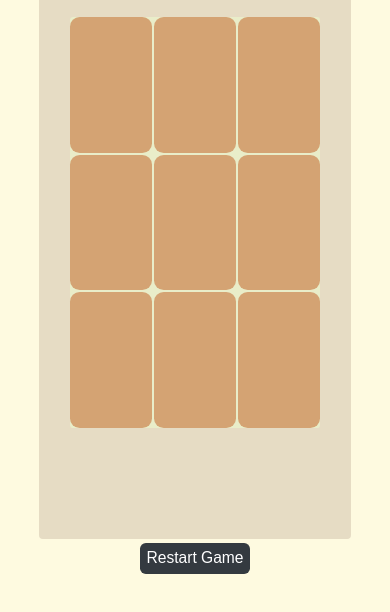
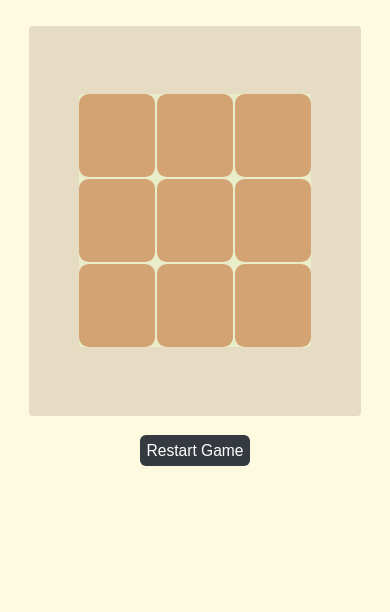
Before and after one commit to MrGreat-0/Tic-Tac-Toe-Game, a plain HTML site: page index.html in a window 390 px wide. Both pictures are taken after a click on the button "Start Game". Shown: the part 214-826 px from the top of the page. Drawn offline with Linux system fonts and the light colour scheme.

Commit message:
third commit
fix bugs and make #line responsive .

```diff
--- a/script.js
+++ b/script.js
@@ -21,18 +21,21 @@ var moves = 0;
 
 //  this is for winning pattern and also for line over winning one's
 //  [0][1][2] = store winning pattern ,
-//  [3][4][5] = store line pattern over winning one's {transform: translate(0, 0) rotate(45deg);}....
+//  [3][4][5] = store line pattern over winning one's {transform: translate(0, 0) rotate(0deg);}....for desktop...
+//  [6][7][8] = store line pattern over winning one's {transform: translate(0, 0) rotate(0deg);}....for media query - 800px...
+//  [7][10][11] = store line pattern over winning one's {transform: translate(0, 0) rotate(0deg);}....for media query - 600px...
+
 
 var winPattern = [
-    // [0, 1, 2, 3, 4, 5] = example from above
-    [0, 1, 2, 0, -8.9, 0],
-    [3, 4, 5, 0, 0, 0],
-    [6, 7, 8, 0, 8.6, 0],
-    [0, 3, 6, -8.3, 0, 90],
-    [1, 4, 7, 0, 0, 90],
-    [2, 5, 8, 8.35, 0, 90],
-    [0, 4, 8, 0, 0, 45],
-    [2, 4, 6, 0, 0, -45],
+    // [0, 1, 2, 3, 4, 5, 6, 7, 8, 9, 10, 11] = example from above
+    [0, 1, 2, 0, -8.9, 0, 0, -16.5, 0, 0, -18.7, 0],
+    [3, 4, 5, 0, 0, 0, 0, -0.3, 0, 0, 3, 0],
+    [6, 7, 8, 0, 8.6, 0, 0, 15.7, 0, 0, 25, 0],
+    [0, 3, 6, -8.3, 0, 90, -13.8, 0, 90, -20, 3, 90],
+    [1, 4, 7, 0, 0, 90, 0, 0, 90, 0, 3, 90],
+    [2, 5, 8, 8.35, 0, 90, 14, 0, 90, 20, 3, 90],
+    [0, 4, 8, 0, 0, 45, 0, 0, 49, 0, 3, 46],
+    [2, 4, 6, 0, 0, -45, 0, 0, -49, 0, 3, -47],
 ];
 
 
@@ -87,31 +90,20 @@ var winPattern = [
 
 
 function restartGame() {
+    document.getElementById("line").style.display = "none";
     turnX = true;
     moves = 0;
     makeBox();
+    window.addEventListener("resize", checkWinner);
+
 }
 restartButton.addEventListener('click', restartGame);
-
-
-
-// function startGame() {
-//     var startBtn = document.createElement("button");
-//     startBtn.id = "start-btn";
-//     startBtn.textContent = "Start";
-//     document.querySelector("#container").appendChild(startBtn);
-
-//     startBtn.addEventListener('click', function() {
-//         document.querySelector("#container").removeChild(startBtn); // Remove the start button
-//         makeBox(); // Start the game
-//     });
-// }
-
 
 
 function startGame() {
     document.getElementById("restart-btn").style.display = 'block';
     makeBox();
+    window.addEventListener("resize", checkWinner);
 }
 document.getElementById("start-btn").addEventListener("click", startGame);
 
@@ -140,9 +132,17 @@ function checkWinner() {
 
             if (pos1Val === pos2Val && pos2Val === pos3Val) {
 
-                // document.getElementById("line").style.width = "23vw";
-                document.getElementById("line").style.transform = `translate(${pattern[3]}vw,${pattern[4]}vw) rotate(${pattern[5]}deg)`;
-                document.getElementById("line").style.display = "block"; // Display the line when a winning pattern is found
+                var line = document.getElementById("line");
+
+                if (window.innerWidth <= 600) {
+                    line.style.transform = `translate(${pattern[9]}vw,${pattern[10]}vw) rotate(${pattern[11]}deg)`;
+                } else if (window.innerWidth <= 800) {
+                    line.style.transform = `translate(${pattern[6]}vw,${pattern[7]}vw) rotate(${pattern[8]}deg)`;
+                } else {
+                    line.style.transform = `translate(${pattern[3]}vw,${pattern[4]}vw) rotate(${pattern[5]}deg)`;
+                }
+
+                line.style.display = "block"; // Display the line when a winning pattern is found
 
                 boxes.forEach((box) => {
                     box.disabled = true;
@@ -151,10 +151,10 @@ function checkWinner() {
                 setTimeout(() => {
 
                     document.querySelector("#container").innerHTML = `<h1>The Winner is ${pos1Val}</h1>`;
-                    document.getElementById("line").style.display = "none"; // Hide the line after displaying the winner message
+                    line.style.display = "none"; // Hide the line after displaying the winner message
+                    window.removeEventListenerEventListener("resize", checkWinner);
 
-                }, 300);
-
+                }, 400);
                 return true;
             }
         }
@@ -162,7 +162,6 @@ function checkWinner() {
     // document.getElementById("line").style.display = "none"; // Hide the line if no winning pattern is found
     return false;
 }
-
 
 
 function makeBox() {
@@ -220,8 +219,7 @@ function playerTurn() {
                     if (moves === 9) {
                         document.querySelector("#container").innerHTML = `<h1>It's a Draw!</h1>`;
                     }
-                }, 300);
-
+                }, 400);
             }
         });
     });
--- a/style.css
+++ b/style.css
@@ -2,6 +2,7 @@
 
     margin: 0;
     padding: 0;
+    -webkit-box-sizing: border-box;
     box-sizing: border-box;
 
 }
@@ -18,9 +19,18 @@ main {
     height: 100%;
     width: 100%;
     background-color: #fefae0;
+    display: -webkit-box;
+    display: -ms-flexbox;
     display: flex;
+    -webkit-box-align: center;
+    -ms-flex-align: center;
     align-items: center;
+    -webkit-box-pack: center;
+    -ms-flex-pack: center;
     justify-content: center;
+    -webkit-box-orient: vertical;
+    -webkit-box-direction: normal;
+    -ms-flex-direction: column;
     flex-direction: column;
     gap: 1vw;
     position: relative;
@@ -32,11 +42,17 @@ h1 {
 }
 
 #container {
-    height: 75%;
-    width: 70%;
+    height: 35vw;
+    width: 70vw;
     background-color: #e6dcc4;
+    display: -webkit-box;
+    display: -ms-flexbox;
     display: flex;
+    -webkit-box-pack: center;
+    -ms-flex-pack: center;
     justify-content: center;
+    -webkit-box-align: center;
+    -ms-flex-align: center;
     align-items: center;
     border-radius: 1vw;
     position: relative;
@@ -46,12 +62,78 @@ h1 {
     height: 75%;
     width: 35%;
     background-color: #e9edc9;
+    display: -ms-grid;
     display: grid;
+    -ms-grid-columns: 1fr 0.5vw 1fr 0.5vw 1fr;
     grid-template-columns: repeat(3, 1fr);
+    -ms-grid-rows: 1fr 0.5vw 1fr 0.5vw 1fr;
     grid-template-rows: repeat(3, 1fr);
     grid-column-gap: 0.5vw;
     grid-row-gap: 0.5vw;
     border-radius: 0.8vw;
+}
+
+#big-box>*:nth-child(1) {
+
+    -ms-grid-row: 1;
+
+    -ms-grid-column: 1;
+}
+
+#big-box>*:nth-child(2) {
+
+    -ms-grid-row: 1;
+
+    -ms-grid-column: 3;
+}
+
+#big-box>*:nth-child(3) {
+
+    -ms-grid-row: 1;
+
+    -ms-grid-column: 5;
+}
+
+#big-box>*:nth-child(4) {
+
+    -ms-grid-row: 3;
+
+    -ms-grid-column: 1;
+}
+
+#big-box>*:nth-child(5) {
+
+    -ms-grid-row: 3;
+
+    -ms-grid-column: 3;
+}
+
+#big-box>*:nth-child(6) {
+
+    -ms-grid-row: 3;
+
+    -ms-grid-column: 5;
+}
+
+#big-box>*:nth-child(7) {
+
+    -ms-grid-row: 5;
+
+    -ms-grid-column: 1;
+}
+
+#big-box>*:nth-child(8) {
+
+    -ms-grid-row: 5;
+
+    -ms-grid-column: 3;
+}
+
+#big-box>*:nth-child(9) {
+
+    -ms-grid-row: 5;
+
+    -ms-grid-column: 5;
 }
 
 .box {
@@ -64,6 +146,15 @@ h1 {
 
 .box:hover {
     cursor: pointer;
+}
+
+#line {
+    height: 2px;
+    width: 23vw;
+    background-color: rgba(61, 61, 61, 0.555);
+    position: absolute;
+    z-index: 99;
+    display: none;
 }
 
 #restart-btn {
@@ -98,17 +189,27 @@ h1 {
 
 @media (max-width:800px) {
 
+    main {
+        gap: 5vw;
+    }
+
     main h1 {
         font-size: 4vw;
     }
 
+    #container {
+        height: 68vw;
+        width: 75vw;
+    }
+
     #big-box {
-        width: 65%;
+        width: 55%;
+        height: 70%;
     }
 
     .box {
         border: none;
-        border-radius: 2vw;
+        font-size: 8vw;
     }
 
     #start-btn {
@@ -119,8 +220,8 @@ h1 {
         font-size: 2.5vw;
     }
 
-    .box {
-        font-size: 8vw;
+    #line {
+        width: 40vw;
     }
 
 }
@@ -134,17 +235,19 @@ h1 {
     }
 
     #container {
-        width: 80%;
+        width: 85vw;
+        height: 100vw;
     }
 
     #big-box {
-        width: 80%;
+        width: 70%;
         height: 65%;
     }
 
     .box {
         border: none;
         border-radius: 2.5vw;
+        font-size: 12vw;
     }
 
     #start-btn {
@@ -159,8 +262,8 @@ h1 {
         border-radius: 1.5vw;
     }
 
-    .box {
-        font-size: 12vw;
+    #line {
+        width: 55vw;
     }
 
 }
```
